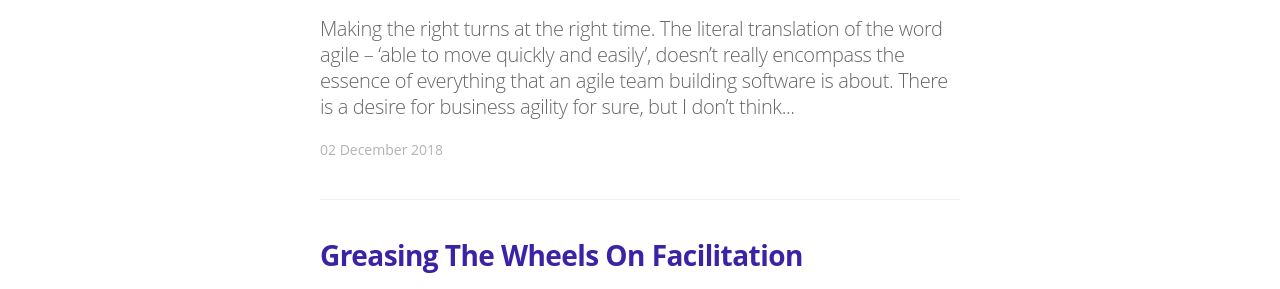
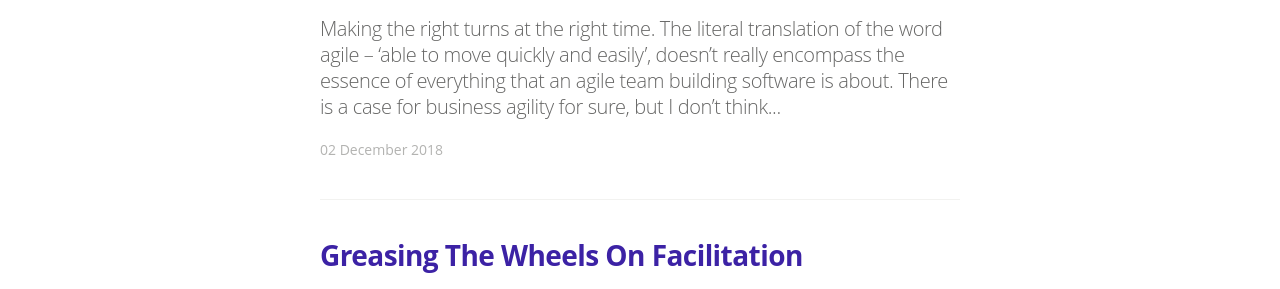
Before and after one commit to IamJackReed/JackReed, a Jekyll site: the page built from index.html, in a window 1280 px wide. Shown: the part 813-1102 px from the top of the page. Built offline with Jekyll 4.4.1, drawn with Linux system fonts in a browser that asks for light colours; nearby versions of some CDN libraries; some web fonts are replaced; the list of posts is cut into pages by our own code.

Commit message:
Update 2018-12-02-pacing-&-sustainable-development.md

```diff
--- a/_posts/2018-12-02-pacing-&-sustainable-development.md
+++ b/_posts/2018-12-02-pacing-&-sustainable-development.md
@@ -8,7 +8,7 @@ image: /assets/article_images/2018-12-02-pacing-&-sustainable-development/sustai
 image2: /assets/article_images/2018-12-02-pacing-&-sustainable-development/sustainable-mobile.jpg
 ---
 
-<span style="color:#00000; text-align: justify; font-family: 'open sans'; text-align: 'justify'; font-size: 1em; font-size: 18px; font-weight: 200; hyphens: none;">Making the right turns at the right time. The literal translation of the word agile – ‘able to move quickly and easily’, doesn’t really encompass the essence of everything that an agile team building software is about. There is a desire for business agility for sure, but I don’t think an agile team should necessarily be trying to work faster as their primary aim. What about the needs of the people, the individuals of the teams, people in the organisation, people that use the software? There will be, of course, times when being able to move easily and fast as a team will pay off. However, you need to be heading in the right direction - teams in most cases are better off going at a slower pace making the right turns, then running flat out in the wrong direction.
+<span style="color:#00000; text-align: justify; font-family: 'open sans'; text-align: 'justify'; font-size: 1em; font-size: 18px; font-weight: 200; hyphens: none;">Making the right turns at the right time. The literal translation of the word agile – ‘able to move quickly and easily’, doesn’t really encompass the essence of everything that an agile team building software is about. There is a case for business agility for sure, but I don’t think an agile team should necessarily be trying to work faster as their primary aim. What about the needs of the people, the individuals of the teams, people in the organisation, people that use the software? There will be, of course, times when being able to move easily and fast as a team will pay off. However, you need to be heading in the right direction - teams in most cases are better off going at a slower pace making the right turns, then running flat out in the wrong direction.
 
  '_Agile processes promote sustainable development. The sponsors, developers, and users should be to be able to maintain a constant pace indefinitely_’ – **Agile Manifesto**
 
```
